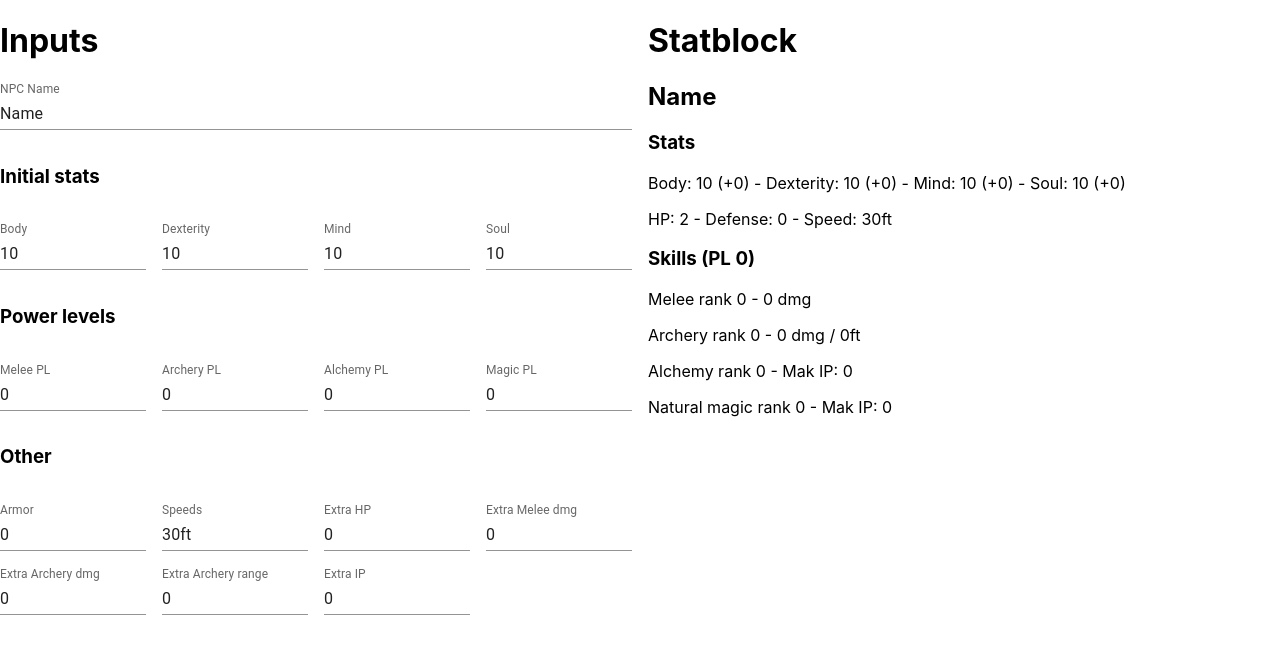
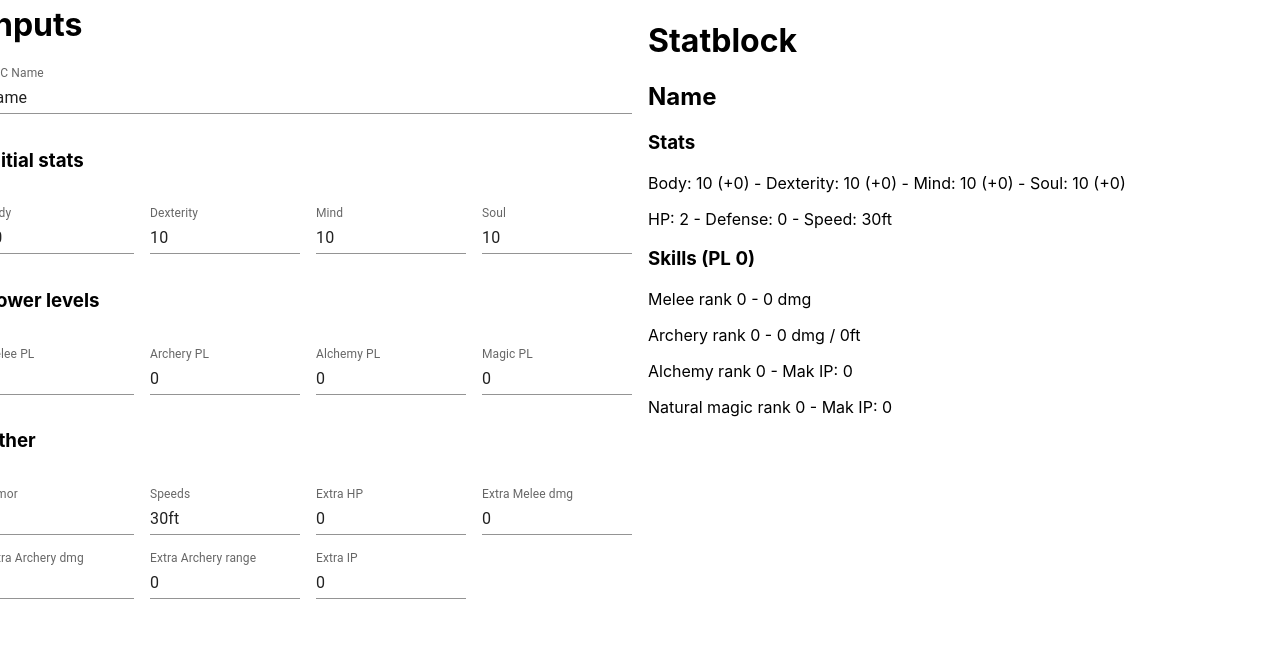
Before and after one commit to aleixrenom/ilantia-npc-calculator, a React (Create React App) app: page / in a window 1280 px wide. Shown: the top 654 px of the page. Built offline with nearby package versions, Linux system fonts and the light colour scheme.

Commit message:
Moved form to own component (module)

```diff
--- a/src/App.tsx
+++ b/src/App.tsx
@@ -5,6 +5,7 @@ import { useState } from "react";
 import StatblockDisplay from "./modules/StatblockDisplay";
 import { NpcData } from "./types";
 import defaultValues from "./utils/npcDefaultValues.json";
+import StatblockForm from "./modules/StatblockForm";
 
 function App() {
   const initialData = loadFromLocalStorage<NpcData>("npcData") || defaultValues;
@@ -27,134 +28,14 @@ function App() {
             height: "100vh",
           }}
         >
-          <h1>Inputs</h1>
-
-          <Box component="form" noValidate autoComplete="off">
-            <Grid container spacing={2}>
-              <Grid item md={12}>
-                <TextField
-                  onChange={(e) => handleFieldChange("name", e.target.value)}
-                  value={npcData.name}
-                  id="npc-name"
-                  label="NPC Name"
-                  variant="standard"
-                  type="text"
-                  fullWidth
-                />
-              </Grid>
-
-              <Grid item md={12}>
-                <InputGroup
-                  handleFieldChange={handleFieldChange}
-                  npcData={npcData}
-                  title="Initial stats"
-                  inputs={[
-                    { field: "initBody", label: "Body", type: "number" },
-                    { field: "initDex", label: "Dexterity", type: "number" },
-                    { field: "initMind", label: "Mind", type: "number" },
-                    { field: "initSoul", label: "Soul", type: "number" },
-                  ]}
-                />
-              </Grid>
-              <Grid item md={12}>
-                <InputGroup
-                  handleFieldChange={handleFieldChange}
-                  npcData={npcData}
-                  title="Power levels"
-                  inputs={[
-                    { field: "meleePl", label: "Melee PL", type: "number" },
-                    { field: "archeryPl", label: "Archery PL", type: "number" },
-                    { field: "alchemyPl", label: "Alchemy PL", type: "number" },
-                    { field: "magicPl", label: "Magic PL", type: "number" },
-                  ]}
-                />
-              </Grid>
-              <Grid item md={12}>
-                <InputGroup
-                  handleFieldChange={handleFieldChange}
-                  npcData={npcData}
-                  title="Other"
-                  inputs={[
-                    { field: "armor", label: "Armor", type: "number" },
-                    { field: "speeds", label: "Speeds", type: "string" },
-                    { field: "extraHp", label: "Extra HP", type: "number" },
-                    {
-                      field: "extraMeleeDmg",
-                      label: "Extra Melee dmg",
-                      type: "number",
-                    },
-                    {
-                      field: "extraArcheryDmg",
-                      label: "Extra Archery dmg",
-                      type: "number",
-                    },
-                    {
-                      field: "extraArcheryRange",
-                      label: "Extra Archery range",
-                      type: "number",
-                    },
-                    { field: "extraIp", label: "Extra IP", type: "number" },
-                  ]}
-                />
-              </Grid>
-            </Grid>
-          </Box>
+          <StatblockForm
+            handleFieldChange={handleFieldChange}
+            npcData={npcData}
+          />
         </Grid>
-
         {/* Right column */}
         <Grid item md={6}>
           <StatblockDisplay data={npcData} />
-          {/* <h1>Statblock</h1>
-          <h2>{name}</h2>
-          <h3>Stats</h3>
-          <p>
-            Body: {bodyStat} ({calcModifier(bodyStat, true)}){" - "}
-            Dexterity: {dexStat} ({calcModifier(dexStat, true)}){" - "}
-            Mind: {mindStat} ({calcModifier(mindStat, true)}){" - "}
-            Soul: {soulStat} ({calcModifier(soulStat, true)})
-          </p>
-          <p>
-            HP:{" "}
-            {2 +
-              (meleePl + archeryPl + alchemyPl + magicPl) * 2 +
-              meleePl +
-              extraHp}{" "}
-            - Defense:{" "}
-            {calcDefense(
-              calcModifier(bodyStat) as number,
-              calcModifier(dexStat) as number,
-              armor
-            )}{" "}
-            - Speed: {speeds}
-          </p>
-          <h3>Skills (PL {meleePl + archeryPl + alchemyPl + magicPl})</h3>
-          <p>
-            Melee rank {calcRank(meleePl)}
-            {" - "}
-            {calcMeleeDamage(calcRank(meleePl), true, extraMeleeDmg)}
-          </p>
-          <p>
-            Archery rank {calcRank(archeryPl)}
-            {" - "}
-            {
-              calcArcheryStats(
-                calcRank(archeryPl),
-                true,
-                extraArcheryDmg,
-                extraArcheryRange
-              ) as string
-            }
-          </p>
-          <p>
-            Alchemy rank {calcRank(alchemyPl)}
-            {" - "}
-            {"Mak IP: " + alchemyPl * 2}
-          </p>
-          <p>
-            Natural magic rank {calcRank(magicPl)}
-            {" - "}
-            {"Mak IP: " + magicPl * 2}
-          </p> */}
         </Grid>
       </Grid>
     </Box>
--- a/src/components/InputGroup.tsx
+++ b/src/components/InputGroup.tsx
@@ -1,6 +1,5 @@
 import React from "react";
-import { Box, Grid, TextField } from "@mui/material";
-import { useNpcData } from "../utils/api";
+import { Grid, TextField } from "@mui/material";
 import { NpcData } from "../types";
 
 interface InputsProp {
--- /dev/null
+++ b/src/modules/StatblockForm.tsx
@@ -0,0 +1,88 @@
+import { Box, Grid, TextField } from "@mui/material";
+import { NpcData } from "../types";
+import InputGroup from "../components/InputGroup";
+
+interface StatblockFormProps {
+  handleFieldChange: (field: keyof NpcData, value: string) => void;
+  npcData: NpcData;
+}
+
+const StatblockForm = ({ handleFieldChange, npcData }: StatblockFormProps) => {
+  return (
+    <Grid container spacing={2}>
+      <h1>Inputs</h1>
+
+      <Box component="form" noValidate autoComplete="off">
+        <Grid container spacing={2}>
+          <Grid item md={12}>
+            <TextField
+              onChange={(e) => handleFieldChange("name", e.target.value)}
+              value={npcData.name}
+              id="npc-name"
+              label="NPC Name"
+              variant="standard"
+              type="text"
+              fullWidth
+            />
+          </Grid>
+          <Grid item md={12}>
+            <InputGroup
+              handleFieldChange={handleFieldChange}
+              npcData={npcData}
+              title="Initial stats"
+              inputs={[
+                { field: "initBody", label: "Body", type: "number" },
+                { field: "initDex", label: "Dexterity", type: "number" },
+                { field: "initMind", label: "Mind", type: "number" },
+                { field: "initSoul", label: "Soul", type: "number" },
+              ]}
+            />
+          </Grid>
+          <Grid item md={12}>
+            <InputGroup
+              handleFieldChange={handleFieldChange}
+              npcData={npcData}
+              title="Power levels"
+              inputs={[
+                { field: "meleePl", label: "Melee PL", type: "number" },
+                { field: "archeryPl", label: "Archery PL", type: "number" },
+                { field: "alchemyPl", label: "Alchemy PL", type: "number" },
+                { field: "magicPl", label: "Magic PL", type: "number" },
+              ]}
+            />
+          </Grid>
+          <Grid item md={12}>
+            <InputGroup
+              handleFieldChange={handleFieldChange}
+              npcData={npcData}
+              title="Other"
+              inputs={[
+                { field: "armor", label: "Armor", type: "number" },
+                { field: "speeds", label: "Speeds", type: "string" },
+                { field: "extraHp", label: "Extra HP", type: "number" },
+                {
+                  field: "extraMeleeDmg",
+                  label: "Extra Melee dmg",
+                  type: "number",
+                },
+                {
+                  field: "extraArcheryDmg",
+                  label: "Extra Archery dmg",
+                  type: "number",
+                },
+                {
+                  field: "extraArcheryRange",
+                  label: "Extra Archery range",
+                  type: "number",
+                },
+                { field: "extraIp", label: "Extra IP", type: "number" },
+              ]}
+            />
+          </Grid>
+        </Grid>
+      </Box>
+    </Grid>
+  );
+};
+
+export default StatblockForm;
```
